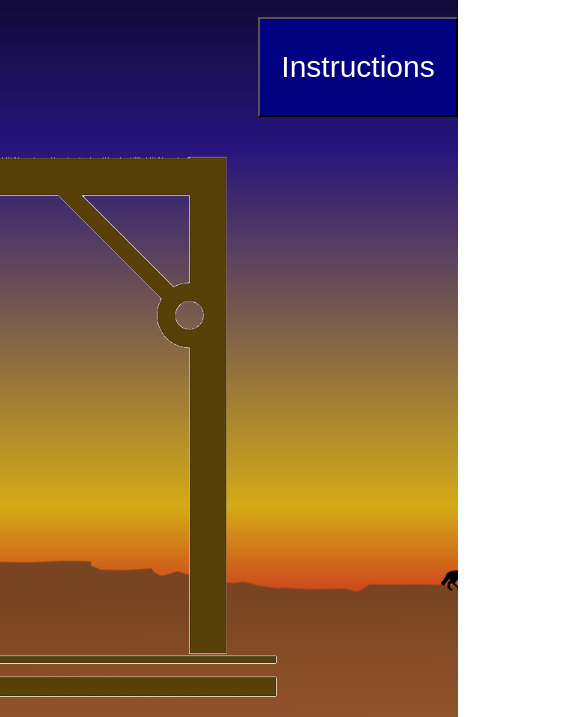
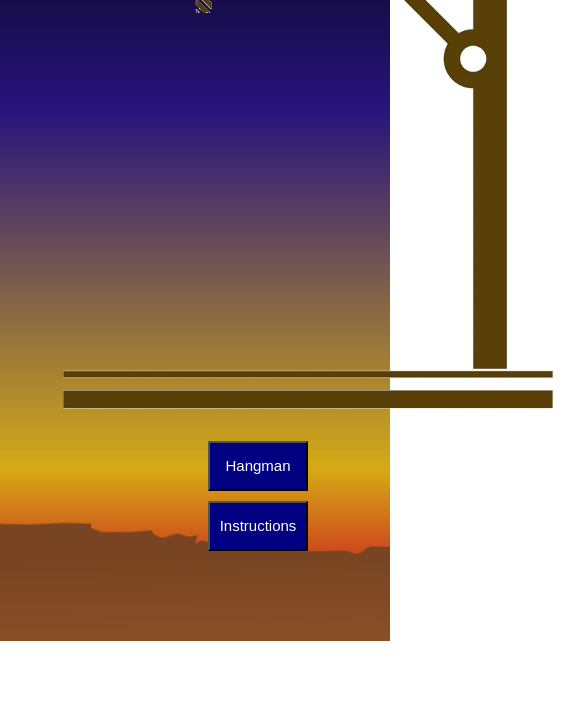
Before and after one commit to k-buffum/Project1WDI, a plain HTML site: page index.html in a window 390 px wide. Shown: the part 203-920 px from the top of the page, 585 px wide, since content can reach past the window. After the commit the page ends 844 px from the top, so only its background shows below. Drawn offline with nearby package versions, Linux system fonts and the light colour scheme.

Commit message:
Home page is now mobile friendly

```diff
--- a/css/main.css
+++ b/css/main.css
@@ -26,18 +26,47 @@ h1 {
 }
 
 img {
-	max-height: 600px;
+	max-height: 550px;
 	float: right;
-	margin: 0 100px 0 50px;
+	margin: 0 100px 0 0;
+}
+
+#buttons {
+	float: left;
+	margin: 50px;
 }
 
 #instructionsContainer {
-	margin: 100px 0 0 55px;
+	margin: 100px 0 0 50px;
 	background-color: rgba(0, 39, 183, 0.4);
 	background: rgba(0, 39, 183, 0.4);
 	/******textshadow*******/
 }
 
-#buttons {
-	float: left;
+@media screen and (max-width: 1430px) {
+	img {
+		float: none;
+	}
+
+	#image {
+		text-align: center;
+	}
+
+	button {
+		display: inline-block;
+		height: 50px;
+		width: 100px;
+		font-size: 15px;
+		margin: 10px 5px 0 0;
+	}
+
+	#buttons {
+		margin: 0 0 0 400px;
+	}
 }
+
+@media screen and (max-width: 850px) {
+	#buttons {
+		margin: 0 0 0 200px;
+	}
+}
--- a/index.html
+++ b/index.html
@@ -7,6 +7,10 @@
 </head>
 <body>
 	<h1>Let's Play Hangman!!</h1>
+
+	<div id='image'>
+		<img src="images/hangmanBase.jpg">
+	</div>
 
 	<div id='buttons'>
 		<button id="quizLink"><a href="game/quiz.html">Hangman</a></button>
@@ -27,10 +31,6 @@
 
 	</div>
 
-	<div id='image'>
-		<img src="images/hangmanBase.jpg">
-	</div>
-
 	<script src="js/sweetalert.min.js"></script>
 	<script src="https://ajax.googleapis.com/ajax/libs/jquery/2.2.0/jquery.min.js"></script>
 	<script src="js/script.js"></script>
```
